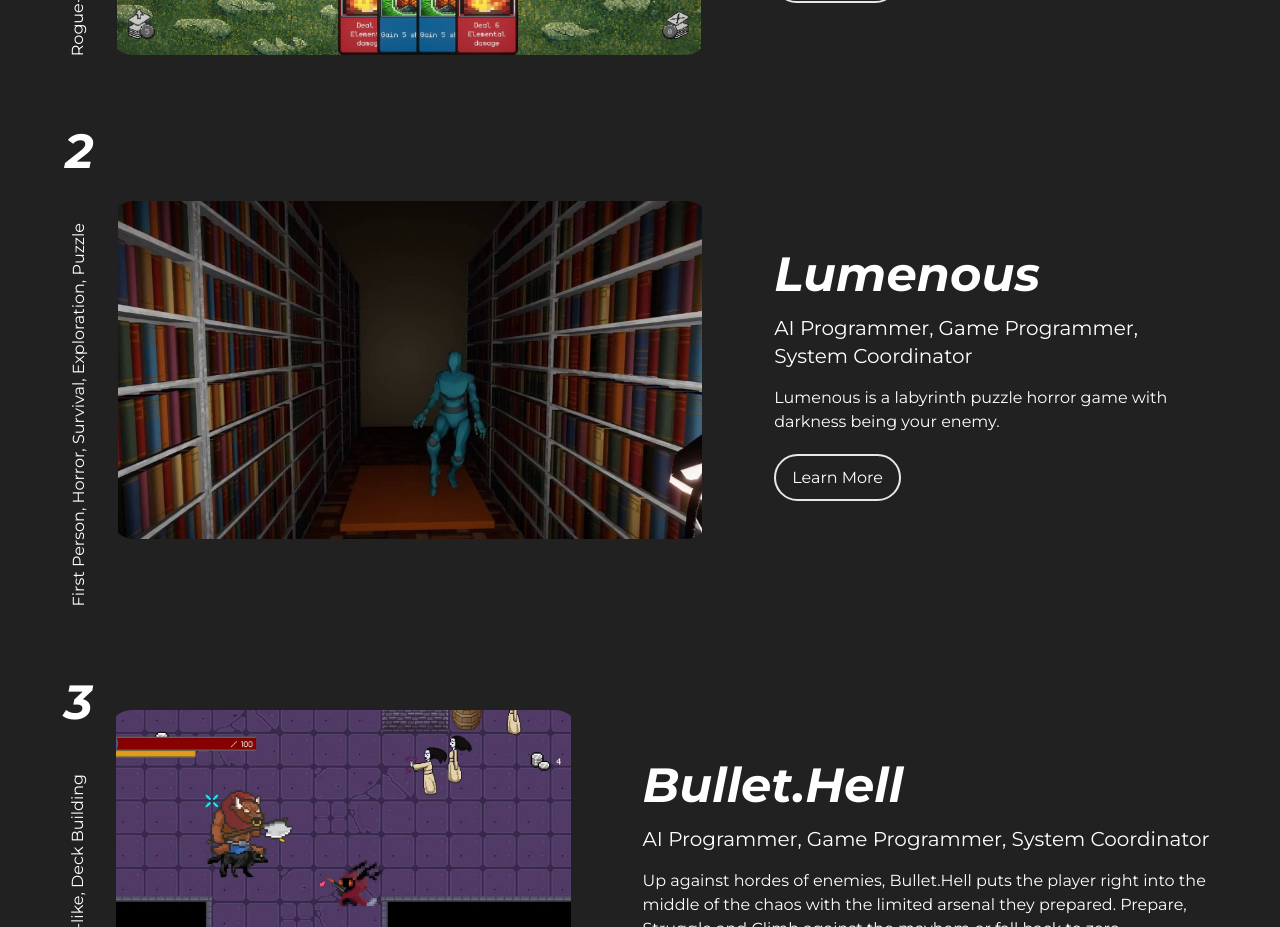
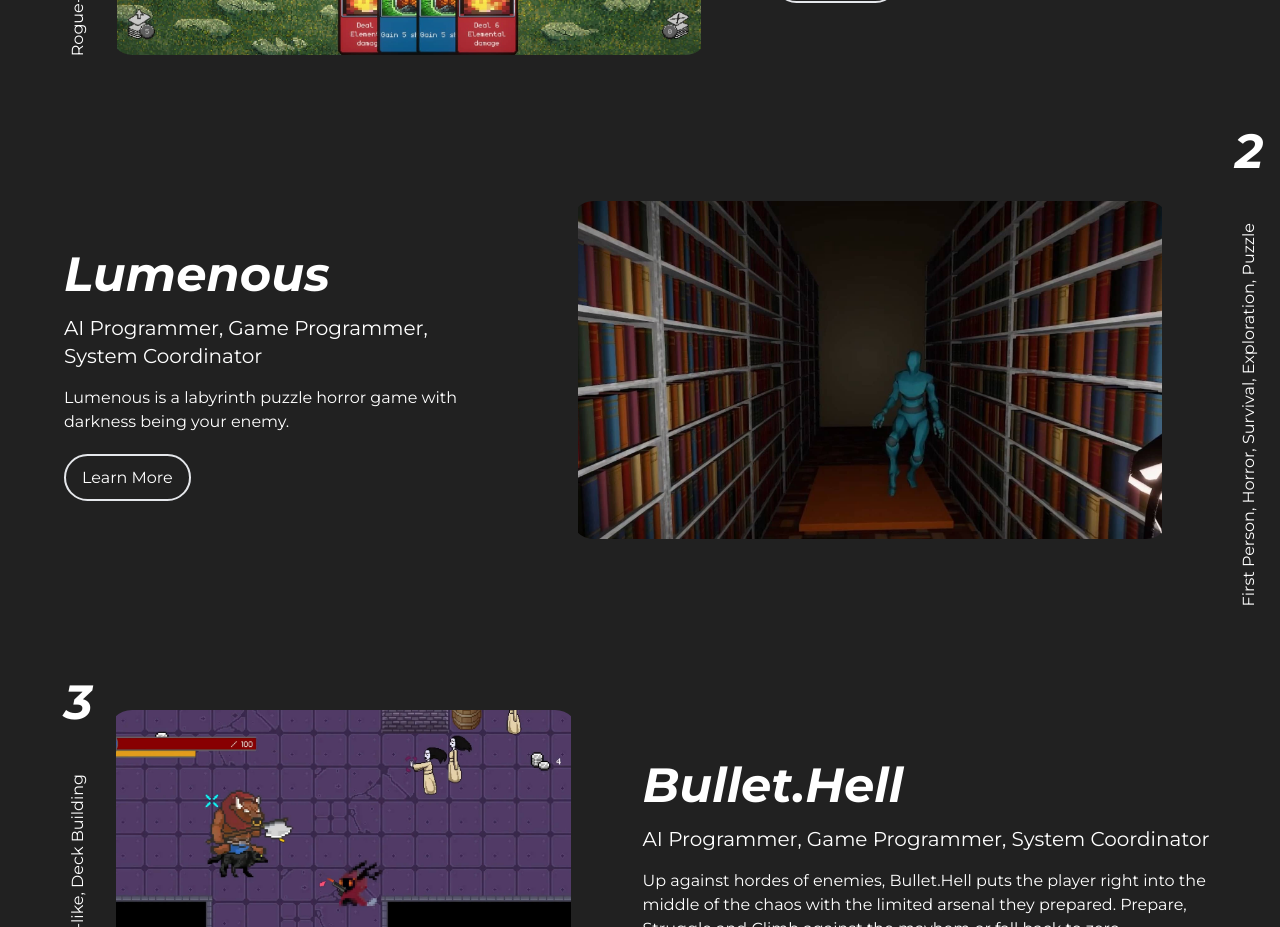
Before and after one commit to Snippin/Portfolio, a Next.js app: page / in a window 1280 px wide. Shown: the part 780-1707 px from the top of the page. Built offline with nearby package versions, Linux system fonts and the light colour scheme.

Commit message:
Allow `BestShowcase` elements to be in `flex-row-reversed` when in large screens

```diff
--- a/src/components/BestWorkShowcase.jsx
+++ b/src/components/BestWorkShowcase.jsx
@@ -4,7 +4,7 @@ import Image from "next/image";
 import Link from "next/link";
 import { useState, useEffect } from "react";
 
-const BestWorkShowcase = ({ showcaseNum = "00", interval = 3000, info }) =>
+const BestWorkShowcase = ({ showcaseNum = "00", interval = 3000, info, reverse = false }) =>
 {
   const [currentIndex, SetCurrentIndex] = useState(0);
 
@@ -23,8 +23,8 @@ const BestWorkShowcase = ({ showcaseNum = "00", interval = 3000, info }) =>
 
   return (
     <>
-      <div className="flex flex-col mb-16
-          sm:flex-row sm:items-center">
+      <div className={`flex flex-col mb-16
+          ${reverse ? "sm:flex-row-reverse" : "sm:flex-row"} sm:items-center`}>
         <div className="pl-4 w-1/12 justify-items-center mr-4
           sm:pl-16">
           <p className="mb-4 text-center font-bold italic text-3xl
@@ -44,6 +44,7 @@ const BestWorkShowcase = ({ showcaseNum = "00", interval = 3000, info }) =>
             alt={info.name + " image " + currentIndex}
             width={600}
             height={338}
+            unoptimized
             className="w-full h-full object-cover"
           />
         </div>
@@ -70,4 +71,3 @@ const BestWorkShowcase = ({ showcaseNum = "00", interval = 3000, info }) =>
 }
 
 export default BestWorkShowcase;
-3
```
